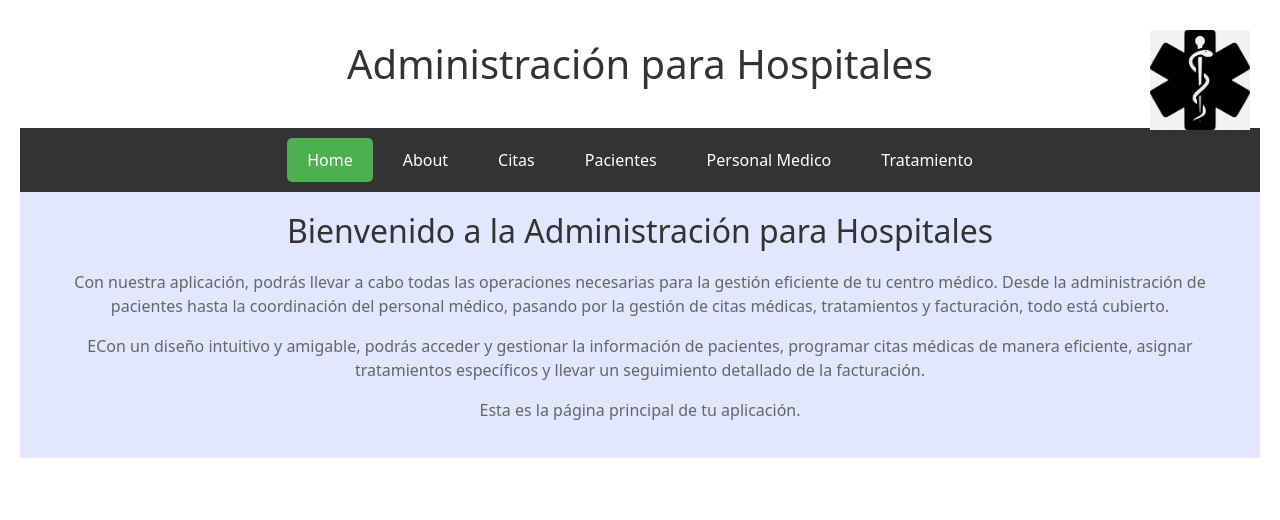
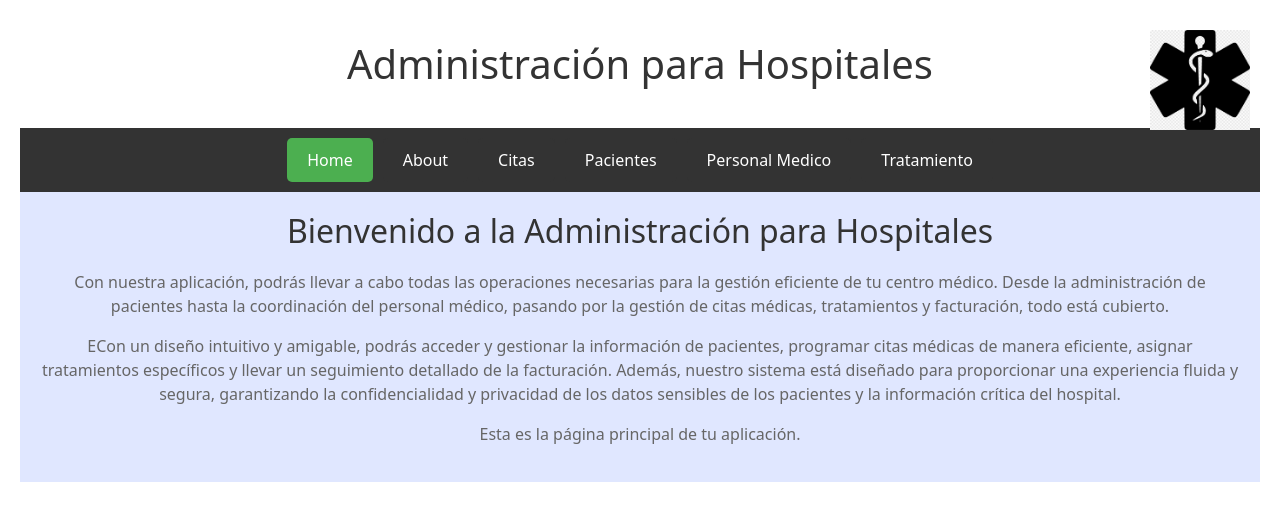
Before and after one commit to Daniela0245/hospital.p, a Vue app: page / in a window 1280 px wide. Shown: the top 520 px of the page. Built offline with nearby package versions, Linux system fonts and the light colour scheme.

Commit message:
Ultimos cambios

```diff
--- a/src/home/Home.vue
+++ b/src/home/Home.vue
@@ -3,7 +3,7 @@
     <div class="home">
       <h2>Bienvenido a la Administración para Hospitales</h2>
       <p>Con nuestra aplicación, podrás llevar a cabo todas las operaciones necesarias para la gestión eficiente de tu centro médico. Desde la administración de pacientes hasta la coordinación del personal médico, pasando por la gestión de citas médicas, tratamientos y facturación, todo está cubierto.</p>
-      <p>ECon un diseño intuitivo y amigable, podrás acceder y gestionar la información de pacientes, programar citas médicas de manera eficiente, asignar tratamientos específicos y llevar un seguimiento detallado de la facturación.</p>
+      <p>ECon un diseño intuitivo y amigable, podrás acceder y gestionar la información de pacientes, programar citas médicas de manera eficiente, asignar tratamientos específicos y llevar un seguimiento detallado de la facturación. Además, nuestro sistema está diseñado para proporcionar una experiencia fluida y segura, garantizando la confidencialidad y privacidad de los datos sensibles de los pacientes y la información crítica del hospital.</p>
       <p>Esta es la página principal de tu aplicación.</p>
 
       <!-- Aquí puedes agregar más contenido e información relevante -->
```
